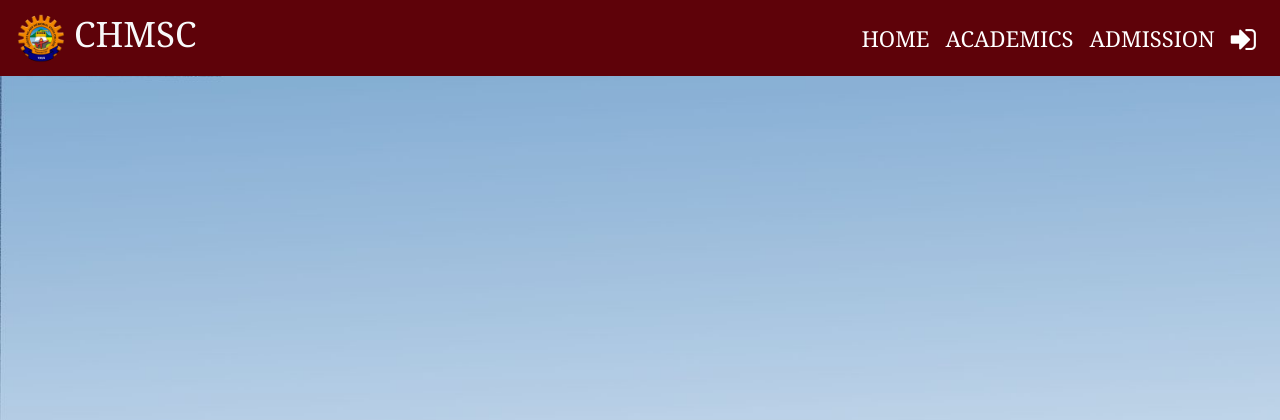
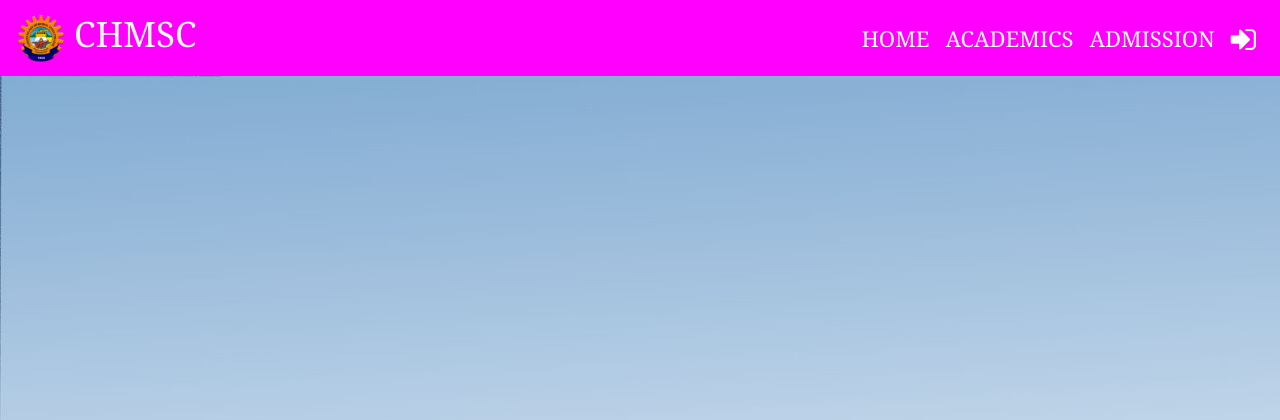
Before and after one commit to BunjanMark/SHOX_1, a PHP site: page / in a window 1280 px wide. Shown: the top 420 px of the page. Run offline with PHP 8.4, Linux system fonts and the light colour scheme.

Commit message:
HALAKA??

```diff
--- a/Common/header.php
+++ b/Common/header.php
@@ -4,7 +4,7 @@
 	<title>Home-CHMSC</title>
 	<link rel="shortcut icon" href="./Images/icbs_logo.png" type="image/x-icon">
 	<link rel="stylesheet" type="text/css" href="bootstrap/css/bootstrap.min.css">
-	<link rel="stylesheet" type="text/css" href="css/footer.css">
+	<link rel="stylesheet" type="text/css" href="../css/footer.css">
 	<link rel="stylesheet" type="text/css" href="css/style.css">
 	<script type="text/javascript" src="bootstrap/js/jquery.min.js"></script>
 	<script type="text/javascript" src="bootstrap/js/bootstrap.min.js"></script>
--- a/Css/style.css
+++ b/Css/style.css
@@ -16,7 +16,7 @@
 /* header area goes here */
 
 	.header-back{
-		background: #5e0209;
+		background: #ff00ff;
 	}
 
 	.header-navbar-fonts{
--- a/index.php
+++ b/index.php
@@ -3,7 +3,7 @@
 	<div class="home-div"></div>
 		<div class="w-100 in-ad-ap">
 			<div class="row m-auto text-center">
-				<div class="col-md-4"><h3>INTRODUCING-CHMSC</h3></div>
+				<div class="col-md-4 bg-red"><h3>INTRODUCING-CHMSC</h3></div>
 				<div class="col-md-4"><h3>ADMISSION POLICY</h3></div>
 				<div class="col-md-4"><h3>APPLY NOW</h3></div>
 			</div>
```
